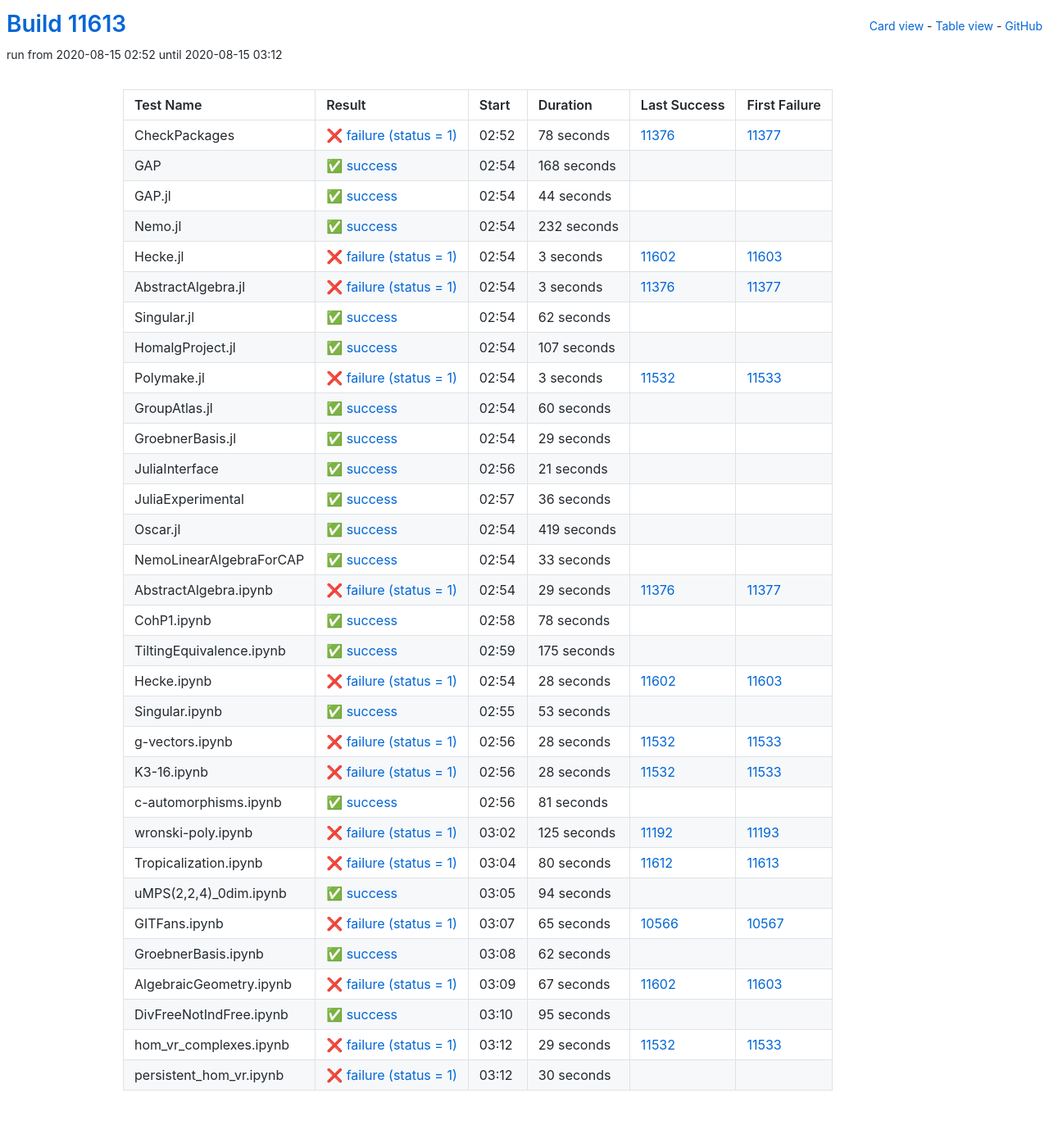
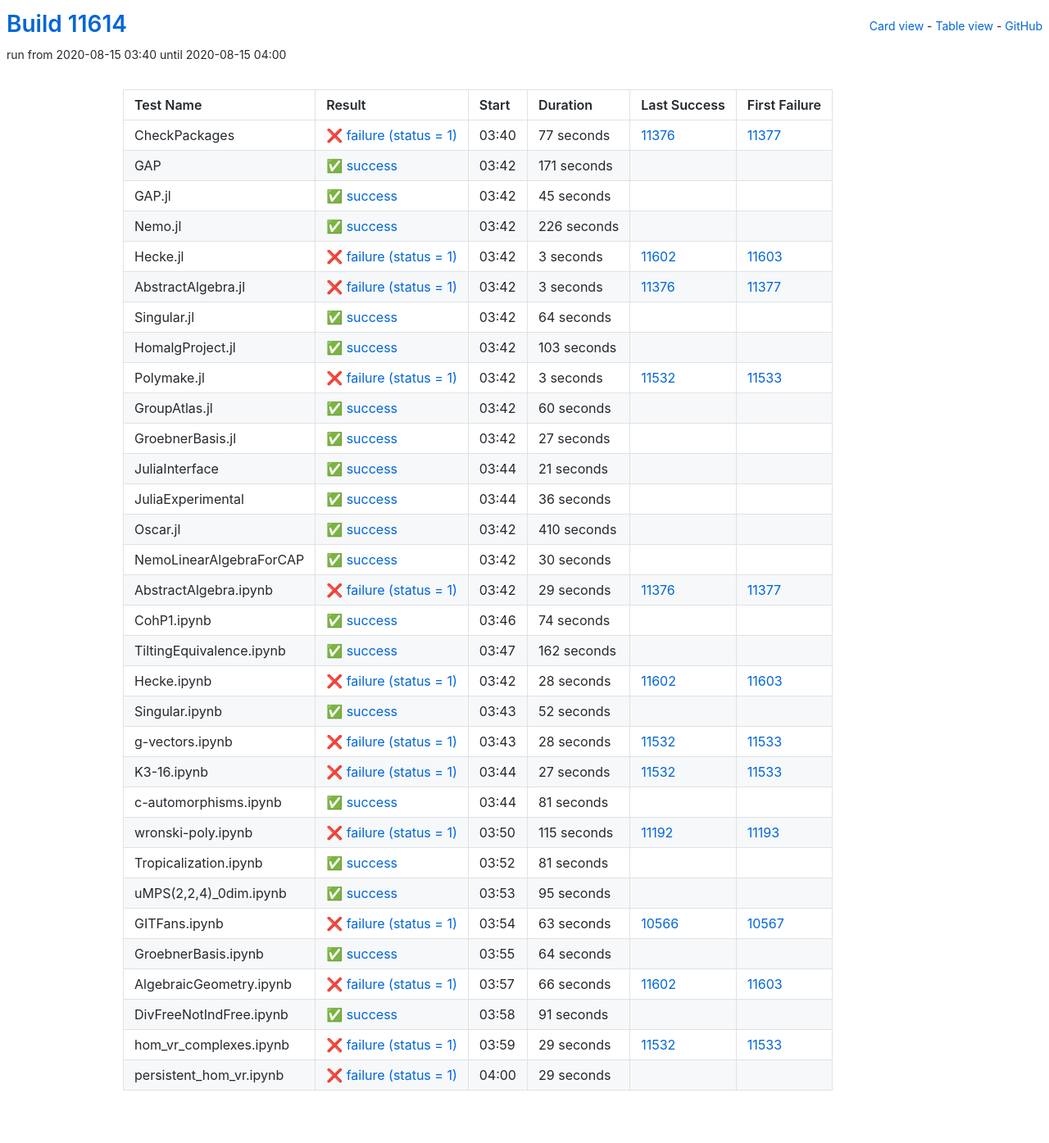
Before and after one commit to oscar-system/oscar-ci-status, a Jekyll site: the page built from table.html, in a window 1280 px wide. Shown: the whole page at 82% size. Built offline with Jekyll 4.4.1, drawn with Linux system fonts in a browser that asks for light colours.

Commit message:
Build #11614

```diff
--- a/_data/ci.yml
+++ b/_data/ci.yml
@@ -1,6 +1,6 @@
 ---
-build: 11613
-build_url: https://oscarci.mathematik.uni-kl.de/job/oscar/11613/
+build: 11614
+build_url: https://oscarci.mathematik.uni-kl.de/job/oscar/11614/
 job: oscar
 organization: oscar-system
 repo: oscar-ci-status
@@ -8,56 +8,56 @@
 tests:
 - name: CheckPackages
   id: checkpackages
-  log: https://oscarci.mathematik.uni-kl.de/job/oscar/11613/artifact/logs/build-11613/CheckPackages.log
-  start: 2020-08-15 02:52
+  log: https://oscarci.mathematik.uni-kl.de/job/oscar/11614/artifact/logs/build-11614/CheckPackages.log
+  start: 2020-08-15 03:40
   success: false
   exitcode: 1
   status: failure
-  duration: 78
+  duration: 77
   last_success: 11376
   last_success_url: https://oscarci.mathematik.uni-kl.de/job/oscar/11376/
   first_failure: 11377
   first_failure_url: https://oscarci.mathematik.uni-kl.de/job/oscar/11377/
 - name: GAP
   id: gap
-  log: https://oscarci.mathematik.uni-kl.de/job/oscar/11613/artifact/logs/build-11613/GAP.log
-  start: 2020-08-15 02:54
+  log: https://oscarci.mathematik.uni-kl.de/job/oscar/11614/artifact/logs/build-11614/GAP.log
+  start: 2020-08-15 03:42
   success: true
   exitcode: 0
   status: success
-  duration: 168
+  duration: 171
   last_success: false
   last_success_url:
   first_failure: false
   first_failure_url:
 - name: GAP.jl
   id: gap-jl
-  log: https://oscarci.mathematik.uni-kl.de/job/oscar/11613/artifact/logs/build-11613/GAP.jl.log
-  start: 2020-08-15 02:54
+  log: https://oscarci.mathematik.uni-kl.de/job/oscar/11614/artifact/logs/build-11614/GAP.jl.log
+  start: 2020-08-15 03:42
   success: true
   exitcode: 0
   status: success
-  duration: 44
+  duration: 45
   last_success: false
   last_success_url:
   first_failure: false
   first_failure_url:
 - name: Nemo.jl
   id: nemo-jl
-  log: https://oscarci.mathematik.uni-kl.de/job/oscar/11613/artifact/logs/build-11613/Nemo.jl.log
-  start: 2020-08-15 02:54
+  log: https://oscarci.mathematik.uni-kl.de/job/oscar/11614/artifact/logs/build-11614/Nemo.jl.log
+  start: 2020-08-15 03:42
   success: true
   exitcode: 0
   status: success
-  duration: 232
+  duration: 226
   last_success: false
   last_success_url:
   first_failure: false
   first_failure_url:
 - name: Hecke.jl
   id: hecke-jl
-  log: https://oscarci.mathematik.uni-kl.de/job/oscar/11613/artifact/logs/build-11613/Hecke.jl.log
-  start: 2020-08-15 02:54
+  log: https://oscarci.mathematik.uni-kl.de/job/oscar/11614/artifact/logs/build-11614/Hecke.jl.log
+  start: 2020-08-15 03:42
   success: false
   exitcode: 1
   status: failure
@@ -68,8 +68,8 @@
   first_failure_url: https://oscarci.mathematik.uni-kl.de/job/oscar/11603/
 - name: AbstractAlgebra.jl
   id: abstractalgebra-jl
-  log: https://oscarci.mathematik.uni-kl.de/job/oscar/11613/artifact/logs/build-11613/AbstractAlgebra.jl.log
-  start: 2020-08-15 02:54
+  log: https://oscarci.mathematik.uni-kl.de/job/oscar/11614/artifact/logs/build-11614/AbstractAlgebra.jl.log
+  start: 2020-08-15 03:42
   success: false
   exitcode: 1
   status: failure
@@ -80,32 +80,32 @@
   first_failure_url: https://oscarci.mathematik.uni-kl.de/job/oscar/11377/
 - name: Singular.jl
   id: singular-jl
-  log: https://oscarci.mathematik.uni-kl.de/job/oscar/11613/artifact/logs/build-11613/Singular.jl.log
-  start: 2020-08-15 02:54
+  log: https://oscarci.mathematik.uni-kl.de/job/oscar/11614/artifact/logs/build-11614/Singular.jl.log
+  start: 2020-08-15 03:42
   success: true
   exitcode: 0
   status: success
-  duration: 62
+  duration: 64
   last_success: false
   last_success_url:
   first_failure: false
   first_failure_url:
 - name: HomalgProject.jl
   id: homalgproject-jl
-  log: https://oscarci.mathematik.uni-kl.de/job/oscar/11613/artifact/logs/build-11613/HomalgProject.jl.log
-  start: 2020-08-15 02:54
+  log: https://oscarci.mathematik.uni-kl.de/job/oscar/11614/artifact/logs/build-11614/HomalgProject.jl.log
+  start: 2020-08-15 03:42
   success: true
   exitcode: 0
   status: success
-  duration: 107
+  duration: 103
   last_success: false
   last_success_url:
   first_failure: false
   first_failure_url:
 - name: Polymake.jl
   id: polymake-jl
-  log: https://oscarci.mathematik.uni-kl.de/job/oscar/11613/artifact/logs/build-11613/Polymake.jl.log
-  start: 2020-08-15 02:54
+  log: https://oscarci.mathematik.uni-kl.de/job/oscar/11614/artifact/logs/build-11614/Polymake.jl.log
+  start: 2020-08-15 03:42
   success: false
   exitcode: 1
   status: failure
@@ -116,8 +116,8 @@
   first_failure_url: https://oscarci.mathematik.uni-kl.de/job/oscar/11533/
 - name: GroupAtlas.jl
   id: groupatlas-jl
-  log: https://oscarci.mathematik.uni-kl.de/job/oscar/11613/artifact/logs/build-11613/GroupAtlas.jl.log
-  start: 2020-08-15 02:54
+  log: https://oscarci.mathematik.uni-kl.de/job/oscar/11614/artifact/logs/build-11614/GroupAtlas.jl.log
+  start: 2020-08-15 03:42
   success: true
   exitcode: 0
   status: success
@@ -128,20 +128,20 @@
   first_failure_url:
 - name: GroebnerBasis.jl
   id: groebnerbasis-jl
-  log: https://oscarci.mathematik.uni-kl.de/job/oscar/11613/artifact/logs/build-11613/GroebnerBasis.jl.log
-  start: 2020-08-15 02:54
+  log: https://oscarci.mathematik.uni-kl.de/job/oscar/11614/artifact/logs/build-11614/GroebnerBasis.jl.log
+  start: 2020-08-15 03:42
   success: true
   exitcode: 0
   status: success
-  duration: 29
+  duration: 27
   last_success: false
   last_success_url:
   first_failure: false
   first_failure_url:
 - name: JuliaInterface
   id: juliainterface
-  log: https://oscarci.mathematik.uni-kl.de/job/oscar/11613/artifact/logs/build-11613/JuliaInterface.log
-  start: 2020-08-15 02:56
+  log: https://oscarci.mathematik.uni-kl.de/job/oscar/11614/artifact/logs/build-11614/JuliaInterface.log
+  start: 2020-08-15 03:44
   success: true
   exitcode: 0
   status: success
@@ -152,8 +152,8 @@
   first_failure_url:
 - name: JuliaExperimental
   id: juliaexperimental
-  log: https://oscarci.mathematik.uni-kl.de/job/oscar/11613/artifact/logs/build-11613/JuliaExperimental.log
-  start: 2020-08-15 02:57
+  log: https://oscarci.mathematik.uni-kl.de/job/oscar/11614/artifact/logs/build-11614/JuliaExperimental.log
+  start: 2020-08-15 03:44
   success: true
   exitcode: 0
   status: success
@@ -164,32 +164,32 @@
   first_failure_url:
 - name: Oscar.jl
   id: oscar-jl
-  log: https://oscarci.mathematik.uni-kl.de/job/oscar/11613/artifact/logs/build-11613/Oscar.jl.log
-  start: 2020-08-15 02:54
+  log: https://oscarci.mathematik.uni-kl.de/job/oscar/11614/artifact/logs/build-11614/Oscar.jl.log
+  start: 2020-08-15 03:42
   success: true
   exitcode: 0
   status: success
-  duration: 419
+  duration: 410
   last_success: false
   last_success_url:
   first_failure: false
   first_failure_url:
 - name: NemoLinearAlgebraForCAP
   id: nemolinearalgebraforcap
-  log: https://oscarci.mathematik.uni-kl.de/job/oscar/11613/artifact/logs/build-11613/NemoLinearAlgebraForCAP.log
-  start: 2020-08-15 02:54
+  log: https://oscarci.mathematik.uni-kl.de/job/oscar/11614/artifact/logs/build-11614/NemoLinearAlgebraForCAP.log
+  start: 2020-08-15 03:42
   success: true
   exitcode: 0
   status: success
-  duration: 33
+  duration: 30
   last_success: false
   last_success_url:
   first_failure: false
   first_failure_url:
 - name: AbstractAlgebra.ipynb
   id: abstractalgebra-ipynb
-  log: https://oscarci.mathematik.uni-kl.de/job/oscar/11613/artifact/logs/build-11613/AbstractAlgebra.ipynb.log
-  start: 2020-08-15 02:54
+  log: https://oscarci.mathematik.uni-kl.de/job/oscar/11614/artifact/logs/build-11614/AbstractAlgebra.ipynb.log
+  start: 2020-08-15 03:42
   success: false
   exitcode: 1
   status: failure
@@ -200,32 +200,32 @@
   first_failure_url: https://oscarci.mathematik.uni-kl.de/job/oscar/11377/
 - name: CohP1.ipynb
   id: cohp1-ipynb
-  log: https://oscarci.mathematik.uni-kl.de/job/oscar/11613/artifact/logs/build-11613/CohP1.ipynb.log
-  start: 2020-08-15 02:58
+  log: https://oscarci.mathematik.uni-kl.de/job/oscar/11614/artifact/logs/build-11614/CohP1.ipynb.log
+  start: 2020-08-15 03:46
   success: true
   exitcode: 0
   status: success
-  duration: 78
+  duration: 74
   last_success: false
   last_success_url:
   first_failure: false
   first_failure_url:
 - name: TiltingEquivalence.ipynb
   id: tiltingequivalence-ipynb
-  log: https://oscarci.mathematik.uni-kl.de/job/oscar/11613/artifact/logs/build-11613/TiltingEquivalence.ipynb.log
-  start: 2020-08-15 02:59
+  log: https://oscarci.mathematik.uni-kl.de/job/oscar/11614/artifact/logs/build-11614/TiltingEquivalence.ipynb.log
+  start: 2020-08-15 03:47
   success: true
   exitcode: 0
   status: success
-  duration: 175
+  duration: 162
   last_success: false
   last_success_url:
   first_failure: false
   first_failure_url:
 - name: Hecke.ipynb
   id: hecke-ipynb
-  log: https://oscarci.mathematik.uni-kl.de/job/oscar/11613/artifact/logs/build-11613/Hecke.ipynb.log
-  start: 2020-08-15 02:54
+  log: https://oscarci.mathematik.uni-kl.de/job/oscar/11614/artifact/logs/build-11614/Hecke.ipynb.log
+  start: 2020-08-15 03:42
   success: false
   exitcode: 1
   status: failure
@@ -236,20 +236,20 @@
   first_failure_url: https://oscarci.mathematik.uni-kl.de/job/oscar/11603/
 - name: Singular.ipynb
   id: singular-ipynb
-  log: https://oscarci.mathematik.uni-kl.de/job/oscar/11613/artifact/logs/build-11613/Singular.ipynb.log
-  start: 2020-08-15 02:55
+  log: https://oscarci.mathematik.uni-kl.de/job/oscar/11614/artifact/logs/build-11614/Singular.ipynb.log
+  start: 2020-08-15 03:43
   success: true
   exitcode: 0
   status: success
-  duration: 53
+  duration: 52
   last_success: false
   last_success_url:
   first_failure: false
   first_failure_url:
 - name: g-vectors.ipynb
   id: g-vectors-ipynb
-  log: https://oscarci.mathematik.uni-kl.de/job/oscar/11613/artifact/logs/build-11613/g-vectors.ipynb.log
-  start: 2020-08-15 02:56
+  log: https://oscarci.mathematik.uni-kl.de/job/oscar/11614/artifact/logs/build-11614/g-vectors.ipynb.log
+  start: 2020-08-15 03:43
   success: false
   exitcode: 1
   status: failure
@@ -260,20 +260,20 @@
   first_failure_url: https://oscarci.mathematik.uni-kl.de/job/oscar/11533/
 - name: K3-16.ipynb
   id: k3-16-ipynb
-  log: https://oscarci.mathematik.uni-kl.de/job/oscar/11613/artifact/logs/build-11613/K3-16.ipynb.log
-  start: 2020-08-15 02:56
+  log: https://oscarci.mathematik.uni-kl.de/job/oscar/11614/artifact/logs/build-11614/K3-16.ipynb.log
+  start: 2020-08-15 03:44
   success: false
   exitcode: 1
   status: failure
-  duration: 28
+  duration: 27
   last_success: 11532
   last_success_url: https://oscarci.mathematik.uni-kl.de/job/oscar/11532/
   first_failure: 11533
   first_failure_url: https://oscarci.mathematik.uni-kl.de/job/oscar/11533/
 - name: c-automorphisms.ipynb
   id: c-automorphisms-ipynb
-  log: https://oscarci.mathematik.uni-kl.de/job/oscar/11613/artifact/logs/build-11613/c-automorphisms.ipynb.log
-  start: 2020-08-15 02:56
+  log: https://oscarci.mathematik.uni-kl.de/job/oscar/11614/artifact/logs/build-11614/c-automorphisms.ipynb.log
+  start: 2020-08-15 03:44
   success: true
   exitcode: 0
   status: success
@@ -284,80 +284,32 @@
   first_failure_url:
 - name: wronski-poly.ipynb
   id: wronski-poly-ipynb
-  log: https://oscarci.mathematik.uni-kl.de/job/oscar/11613/artifact/logs/build-11613/wronski-poly.ipynb.log
-  start: 2020-08-15 03:02
+  log: https://oscarci.mathematik.uni-kl.de/job/oscar/11614/artifact/logs/build-11614/wronski-poly.ipynb.log
+  start: 2020-08-15 03:50
   success: false
   exitcode: 1
   status: failure
-  duration: 125
+  duration: 115
   last_success: 11192
   last_success_url: https://oscarci.mathematik.uni-kl.de/job/oscar/11192/
   first_failure: 11193
   first_failure_url: https://oscarci.mathematik.uni-kl.de/job/oscar/11193/
 - name: Tropicalization.ipynb
   id: tropicalization-ipynb
-  log: https://oscarci.mathematik.uni-kl.de/job/oscar/11613/artifact/logs/build-11613/Tropicalization.ipynb.log
-  start: 2020-08-15 03:04
-  success: false
-  exitcode: 1
-  status: failure
-  duration: 80
-  last_success: 11612
-  last_success_url: https://oscarci.mathematik.uni-kl.de/job/oscar/11612/
-  first_failure: 11613
-  first_failure_url: https://oscarci.mathematik.uni-kl.de/job/oscar/11613/
-- name: uMPS(2,2,4)_0dim.ipynb
-  id: umps-2-2-4-0dim-ipynb
-  log: https://oscarci.mathematik.uni-kl.de/job/oscar/11613/artifact/logs/build-11613/uMPS-2-2-4-_0dim.ipynb.log
-  start: 2020-08-15 03:05
+  log: https://oscarci.mathematik.uni-kl.de/job/oscar/11614/artifact/logs/build-11614/Tropicalization.ipynb.log
+  start: 2020-08-15 03:52
   success: true
   exitcode: 0
   status: success
-  duration: 94
+  duration: 81
   last_success: false
   last_success_url:
   first_failure: false
   first_failure_url:
-- name: GITFans.ipynb
-  id: gitfans-ipynb
-  log: https://oscarci.mathematik.uni-kl.de/job/oscar/11613/artifact/logs/build-11613/GITFans.ipynb.log
-  start: 2020-08-15 03:07
-  success: false
-  exitcode: 1
-  status: failure
-  duration: 65
-  last_success: 10566
-  last_success_url: https://oscarci.mathematik.uni-kl.de/job/oscar/10566/
-  first_failure: 10567
-  first_failure_url: https://oscarci.mathematik.uni-kl.de/job/oscar/10567/
-- name: GroebnerBasis.ipynb
-  id: groebnerbasis-ipynb
-  log: https://oscarci.mathematik.uni-kl.de/job/oscar/11613/artifact/logs/build-11613/GroebnerBasis.ipynb.log
-  start: 2020-08-15 03:08
-  success: true
-  exitcode: 0
-  status: success
-  duration: 62
-  last_success: false
-  last_success_url:
-  first_failure: false
-  first_failure_url:
-- name: AlgebraicGeometry.ipynb
-  id: algebraicgeometry-ipynb
-  log: https://oscarci.mathematik.uni-kl.de/job/oscar/11613/artifact/logs/build-11613/AlgebraicGeometry.ipynb.log
-  start: 2020-08-15 03:09
-  success: false
-  exitcode: 1
-  status: failure
-  duration: 67
-  last_success: 11602
-  last_success_url: https://oscarci.mathematik.uni-kl.de/job/oscar/11602/
-  first_failure: 11603
-  first_failure_url: https://oscarci.mathematik.uni-kl.de/job/oscar/11603/
-- name: DivFreeNotIndFree.ipynb
-  id: divfreenotindfree-ipynb
-  log: https://oscarci.mathematik.uni-kl.de/job/oscar/11613/artifact/logs/build-11613/DivFreeNotIndFree.ipynb.log
-  start: 2020-08-15 03:10
+- name: uMPS(2,2,4)_0dim.ipynb
+  id: umps-2-2-4-0dim-ipynb
+  log: https://oscarci.mathematik.uni-kl.de/job/oscar/11614/artifact/logs/build-11614/uMPS-2-2-4-_0dim.ipynb.log
+  start: 2020-08-15 03:53
   success: true
   exitcode: 0
   status: success
@@ -366,10 +318,58 @@
   last_success_url:
   first_failure: false
   first_failure_url:
+- name: GITFans.ipynb
+  id: gitfans-ipynb
+  log: https://oscarci.mathematik.uni-kl.de/job/oscar/11614/artifact/logs/build-11614/GITFans.ipynb.log
+  start: 2020-08-15 03:54
+  success: false
+  exitcode: 1
+  status: failure
+  duration: 63
+  last_success: 10566
+  last_success_url: https://oscarci.mathematik.uni-kl.de/job/oscar/10566/
+  first_failure: 10567
+  first_failure_url: https://oscarci.mathematik.uni-kl.de/job/oscar/10567/
+- name: GroebnerBasis.ipynb
+  id: groebnerbasis-ipynb
+  log: https://oscarci.mathematik.uni-kl.de/job/oscar/11614/artifact/logs/build-11614/GroebnerBasis.ipynb.log
+  start: 2020-08-15 03:55
+  success: true
+  exitcode: 0
+  status: success
+  duration: 64
+  last_success: false
+  last_success_url:
+  first_failure: false
+  first_failure_url:
+- name: AlgebraicGeometry.ipynb
+  id: algebraicgeometry-ipynb
+  log: https://oscarci.mathematik.uni-kl.de/job/oscar/11614/artifact/logs/build-11614/AlgebraicGeometry.ipynb.log
+  start: 2020-08-15 03:57
+  success: false
+  exitcode: 1
+  status: failure
+  duration: 66
+  last_success: 11602
+  last_success_url: https://oscarci.mathematik.uni-kl.de/job/oscar/11602/
+  first_failure: 11603
+  first_failure_url: https://oscarci.mathematik.uni-kl.de/job/oscar/11603/
+- name: DivFreeNotIndFree.ipynb
+  id: divfreenotindfree-ipynb
+  log: https://oscarci.mathematik.uni-kl.de/job/oscar/11614/artifact/logs/build-11614/DivFreeNotIndFree.ipynb.log
+  start: 2020-08-15 03:58
+  success: true
+  exitcode: 0
+  status: success
+  duration: 91
+  last_success: false
+  last_success_url:
+  first_failure: false
+  first_failure_url:
 - name: hom_vr_complexes.ipynb
   id: hom-vr-complexes-ipynb
-  log: https://oscarci.mathematik.uni-kl.de/job/oscar/11613/artifact/logs/build-11613/hom_vr_complexes.ipynb.log
-  start: 2020-08-15 03:12
+  log: https://oscarci.mathematik.uni-kl.de/job/oscar/11614/artifact/logs/build-11614/hom_vr_complexes.ipynb.log
+  start: 2020-08-15 03:59
   success: false
   exitcode: 1
   status: failure
@@ -380,12 +380,12 @@
   first_failure_url: https://oscarci.mathematik.uni-kl.de/job/oscar/11533/
 - name: persistent_hom_vr.ipynb
   id: persistent-hom-vr-ipynb
-  log: https://oscarci.mathematik.uni-kl.de/job/oscar/11613/artifact/logs/build-11613/persistent_hom_vr.ipynb.log
-  start: 2020-08-15 03:12
+  log: https://oscarci.mathematik.uni-kl.de/job/oscar/11614/artifact/logs/build-11614/persistent_hom_vr.ipynb.log
+  start: 2020-08-15 04:00
   success: false
   exitcode: 1
   status: failure
-  duration: 30
+  duration: 29
   last_success: false
   last_success_url:
   first_failure: false
```
Also changed, not shown: README.md.
